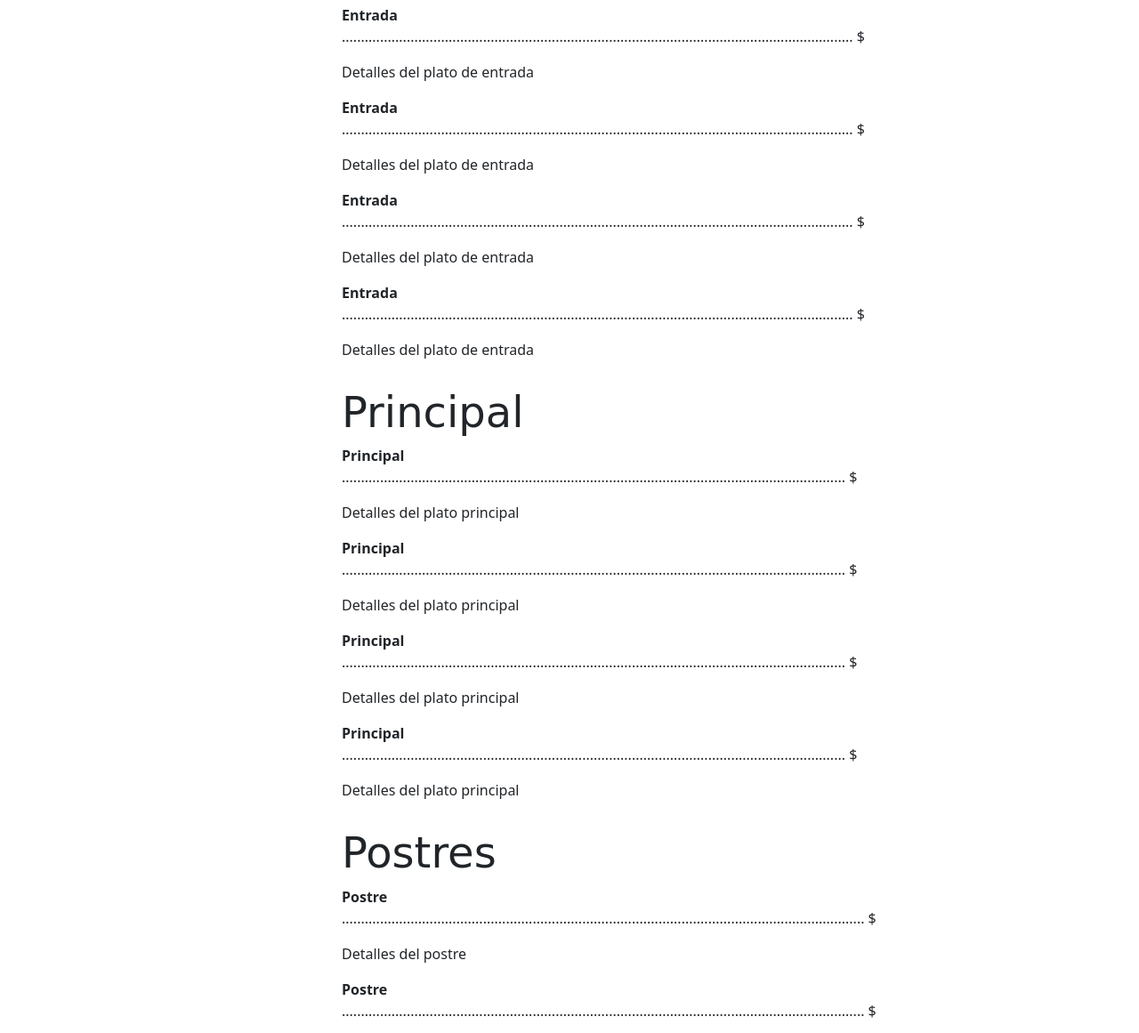
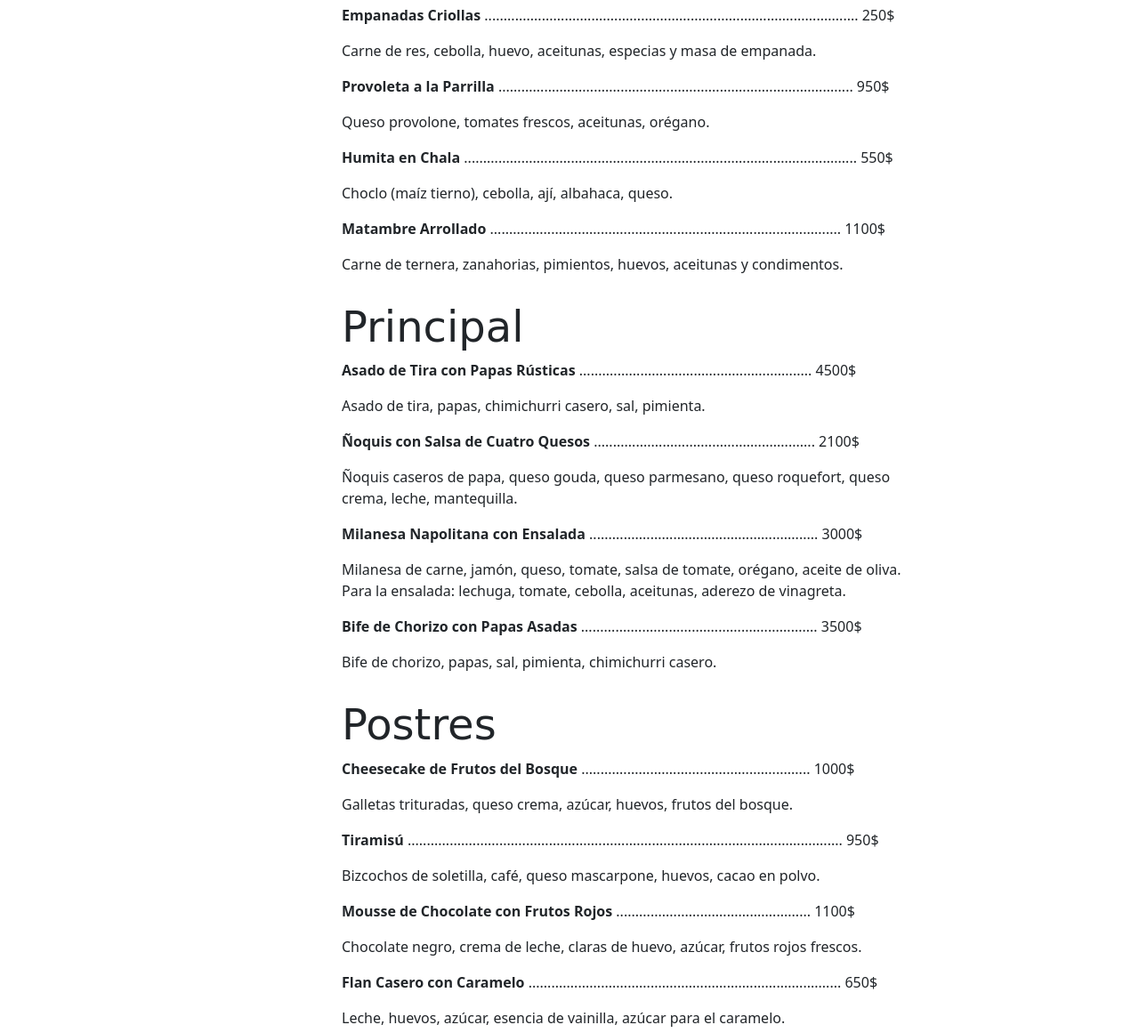
Before and after one commit to GuilleDevs/PF-EscobarGuillermo, a plain HTML site: page pages/menu.html in a window 1280 px wide. Shown: the part 691-1852 px from the top of the page at 89% size. Drawn offline with nearby package versions, Linux system fonts and the light colour scheme; a web font is replaced by a local one.

Commit message:
Agregando modificaciones y correciones en paginas de mi sitio web

```diff
--- a/pages/menu.html
+++ b/pages/menu.html
@@ -9,7 +9,7 @@
     <meta name="author" content="Guillermo Escobar">
     <meta name="description" content="restaurante, como en casa, sitio web de restaurante">
     <link href="https://cdn.jsdelivr.net/npm/bootstrap@5.3.0/dist/css/bootstrap.min.css" rel="stylesheet" integrity="sha384-9ndCyUaIbzAi2FUVXJi0CjmCapSmO7SnpJef0486qhLnuZ2cdeRhO02iuK6FUUVM" crossorigin="anonymous">
-    <link rel="stylesheet" href="../css/main.css">
+    <link rel="stylesheet" href="../css/styles.css">
     <link href="https://fonts.googleapis.com/css2?family=Herr+Von+Muellerhoff&family=Poppins:ital,wght@0,300;0,500;1,400&display=swap" rel="stylesheet">
 </head>
 <body>
@@ -43,36 +43,36 @@
     </main>
     <section class="section-entradas">
         <h4 class="section-entradas__titulo">Entradas</h4>
-        <p class="section-entradas__parrafo"><b>Entrada</b> ...................................................................................................................................... $</p>
-        <p class="section-entradas__parrafo">Detalles del plato de entrada</p>
-        <p class="section-entradas__parrafo"><b>Entrada</b> ...................................................................................................................................... $</p>
-        <p class="section-entradas__parrafo">Detalles del plato de entrada</p>
-        <p class="section-entradas__parrafo"><b>Entrada</b> ...................................................................................................................................... $</p>
-        <p class="section-entradas__parrafo">Detalles del plato de entrada</p>
-        <p class="section-entradas__parrafo"><b>Entrada</b> ...................................................................................................................................... $</p>
-        <p class="section-entradas__parrafo">Detalles del plato de entrada</p>
+        <p class="section-entradas__parrafo"><b>Empanadas Criollas</b>   .................................................................................................. 250$</p>
+        <p class="section-entradas__sub-parrafo">Carne de res, cebolla, huevo, aceitunas, especias y masa de empanada.</p>
+        <p class="section-entradas__parrafo"><b>Provoleta a la Parrilla</b>   ............................................................................................. 950$</p>
+        <p class="section-entradas__sub-parrafo">Queso provolone, tomates frescos, aceitunas, orégano.</p>
+        <p class="section-entradas__parrafo"><b>Humita en Chala</b>   ....................................................................................................... 550$</p>
+        <p class="section-entradas__sub-parrafo">Choclo (maíz tierno), cebolla, ají, albahaca, queso.</p>
+        <p class="section-entradas__parrafo"><b>Matambre Arrollado</b>   ............................................................................................ 1100$</p>
+        <p class="section-entradas__sub-parrafo">Carne de ternera, zanahorias, pimientos, huevos, aceitunas y condimentos.</p>
     </section>
     <section class="section-principal">
         <h4 class="section-entradas__titulo">Principal</h4>
-        <p class="section-entradas__parrafo"><b>Principal</b> .................................................................................................................................... $</p>
-        <p class="section-entradas__parrafo">Detalles del plato principal</p>
-        <p class="section-entradas__parrafo"><b>Principal</b> .................................................................................................................................... $</p>
-        <p class="section-entradas__parrafo">Detalles del plato principal</p>
-        <p class="section-entradas__parrafo"><b>Principal</b> .................................................................................................................................... $</p>
-        <p class="section-entradas__parrafo">Detalles del plato principal</p>
-        <p class="section-entradas__parrafo"><b>Principal</b> .................................................................................................................................... $</p>
-        <p class="section-entradas__parrafo">Detalles del plato principal</p>
+        <p class="section-entradas__parrafo"><b>Asado de Tira con Papas Rústicas</b> ............................................................. 4500$</p>
+        <p class="section-entradas__sub-parrafo">Asado de tira, papas, chimichurri casero, sal, pimienta.</p>
+        <p class="section-entradas__parrafo"><b>Ñoquis con Salsa de Cuatro Quesos</b> .......................................................... 2100$</p>
+        <p class="section-entradas__sub-parrafo"> Ñoquis caseros de papa, queso gouda, queso parmesano, queso roquefort, queso crema, leche, mantequilla.</p>
+        <p class="section-entradas__parrafo"><b>Milanesa Napolitana con Ensalada</b> ............................................................ 3000$</p>
+        <p class="section-entradas__sub-parrafo">Milanesa de carne, jamón, queso, tomate, salsa de tomate, orégano, aceite de oliva. Para la ensalada: lechuga, tomate, cebolla, aceitunas, aderezo de vinagreta.</p>
+        <p class="section-entradas__parrafo"><b>Bife de Chorizo con Papas Asadas</b> .............................................................. 3500$</p>
+        <p class="section-entradas__sub-parrafo">Bife de chorizo, papas, sal, pimienta, chimichurri casero.</p>
     </section>
     <section class="section-entradas">
         <h4 class="section-entradas__titulo">Postres</h4>
-        <p class="section-entradas__parrafo"><b>Postre</b> ......................................................................................................................................... $</p>
-        <p>Detalles del postre</p>
-        <p class="section-entradas__parrafo"><b>Postre</b> ......................................................................................................................................... $</p>
-        <p class="section-entradas__parrafo">Detalles del postre</p>
-        <p class="section-entradas__parrafo"><b>Postre</b> ......................................................................................................................................... $</p>
-        <p class="section-entradas__parrafo">Detalles del postre</p>
-        <p class="section-entradas__parrafo"><b>Postre</b> ......................................................................................................................................... $</p>
-        <p class="section-entradas__parrafo">Detalles del postre</p>
+        <p class="section-entradas__parrafo"><b>Cheesecake de Frutos del Bosque</b>    ............................................................ 1000$</p>
+        <p class="section-entradas__sub-parrafo">Galletas trituradas, queso crema, azúcar, huevos, frutos del bosque.</p>
+        <p class="section-entradas__parrafo"><b>Tiramisú</b>    .................................................................................................................. 950$</p>
+        <p class="section-entradas__sub-parrafo">Bizcochos de soletilla, café, queso mascarpone, huevos, cacao en polvo.</p>
+        <p class="section-entradas__parrafo"><b>Mousse de Chocolate con Frutos Rojos</b>   ................................................... 1100$</p>
+        <p class="section-entradas__sub-parrafo">Chocolate negro, crema de leche, claras de huevo, azúcar, frutos rojos frescos.</p>
+        <p class="section-entradas__parrafo"><b>Flan Casero con Caramelo</b>    .................................................................................. 650$</p>
+        <p class="section-entradas__sub-parrafo">Leche, huevos, azúcar, esencia de vainilla, azúcar para el caramelo.</p>
     </section>
     <section class="section-reserva-menu">
         <a class="section-reserva-menu__reservar" href="./reserva.html">RESERVAR MESA</a>
```
Also changed, not shown: pages/contacto.html (+1 -1 lines), pages/reserva.html (+2 -2 lines), pages/sobre-nosotros.html (+11 -6 lines).
